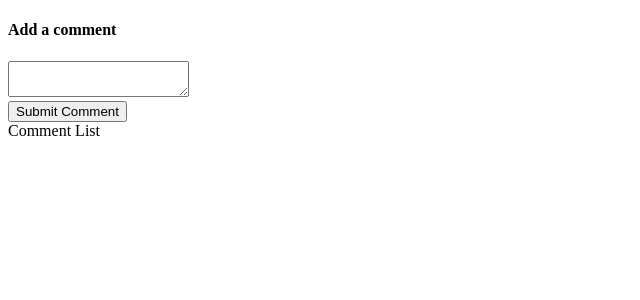
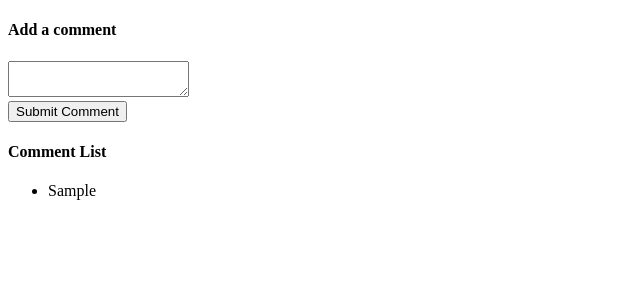
Before and after one commit to hafizali05/testing, a React (Create React App) app: page / in a window 1280 px wide. Both pictures are taken after typing "Sample" into the empty fields and a click on the button "Submit Comment". Shown: the top 300 px of the page, without its empty margins (0-640 px from the left). Built offline with nearby package versions, Linux system fonts and the light colour scheme.

Commit message:
created comment list component showing comments

```diff
--- a/src/components/CommentList.js
+++ b/src/components/CommentList.js
@@ -1,6 +1,25 @@
-import React from 'react'
-export default () => {
+import React, { Component } from 'react';
+import { connect } from 'react-redux';
+
+class CommentList extends Component {
+  renderComments() {
+    return this.props.comments.map(comment => {
+      return <li key={comment}>{comment}</li>;
+    });
+  }
+
+  render() {
     return (
-        <div>Comment List</div>
-    )
+      <div>
+        <h4>Comment List</h4>
+        <ul>{this.renderComments()}</ul>
+      </div>
+    );
+  }
 }
+
+function mapStateToProps(state) {
+  return { comments: state.comments };
+}
+
+export default connect(mapStateToProps)(CommentList);
```
